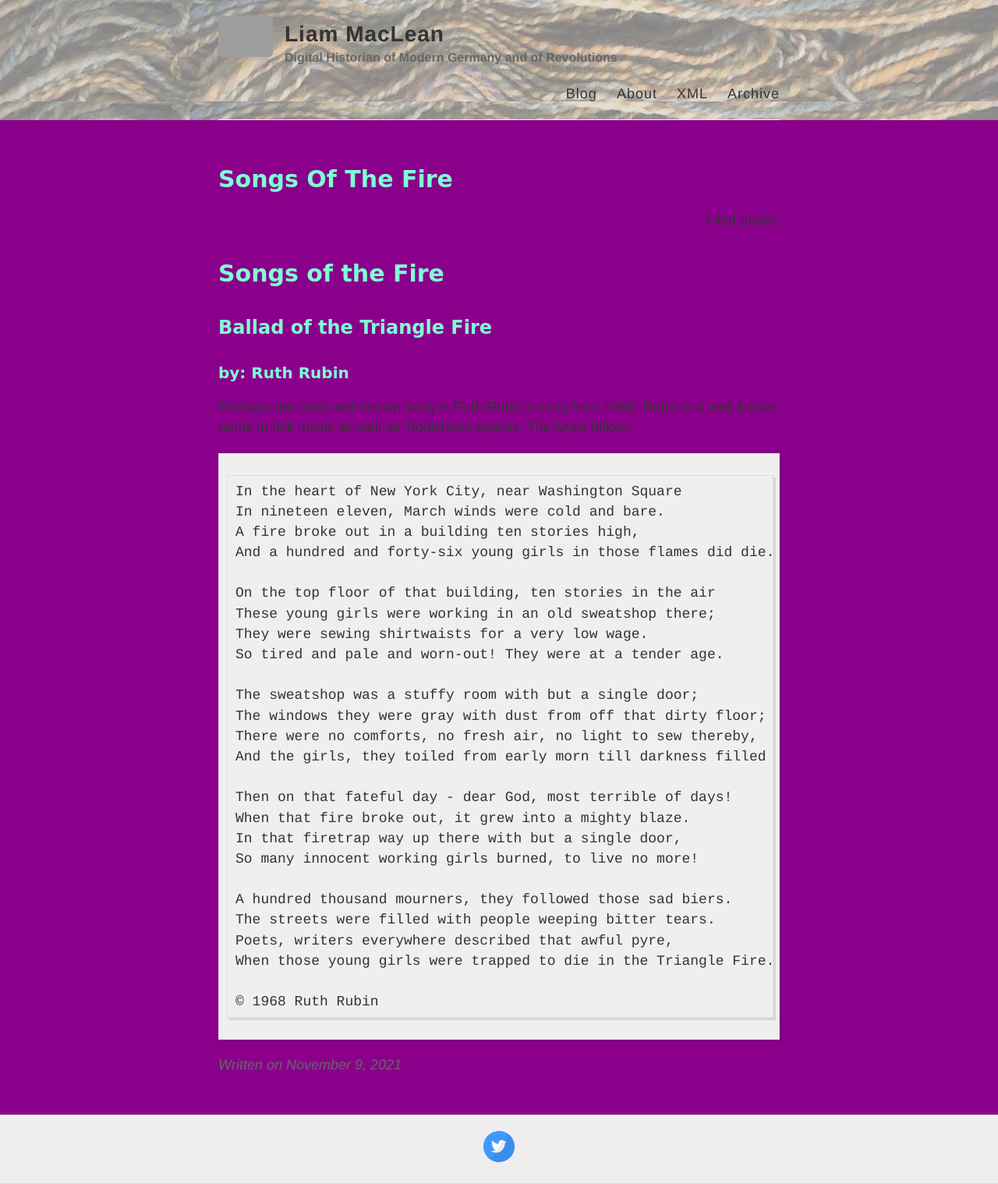
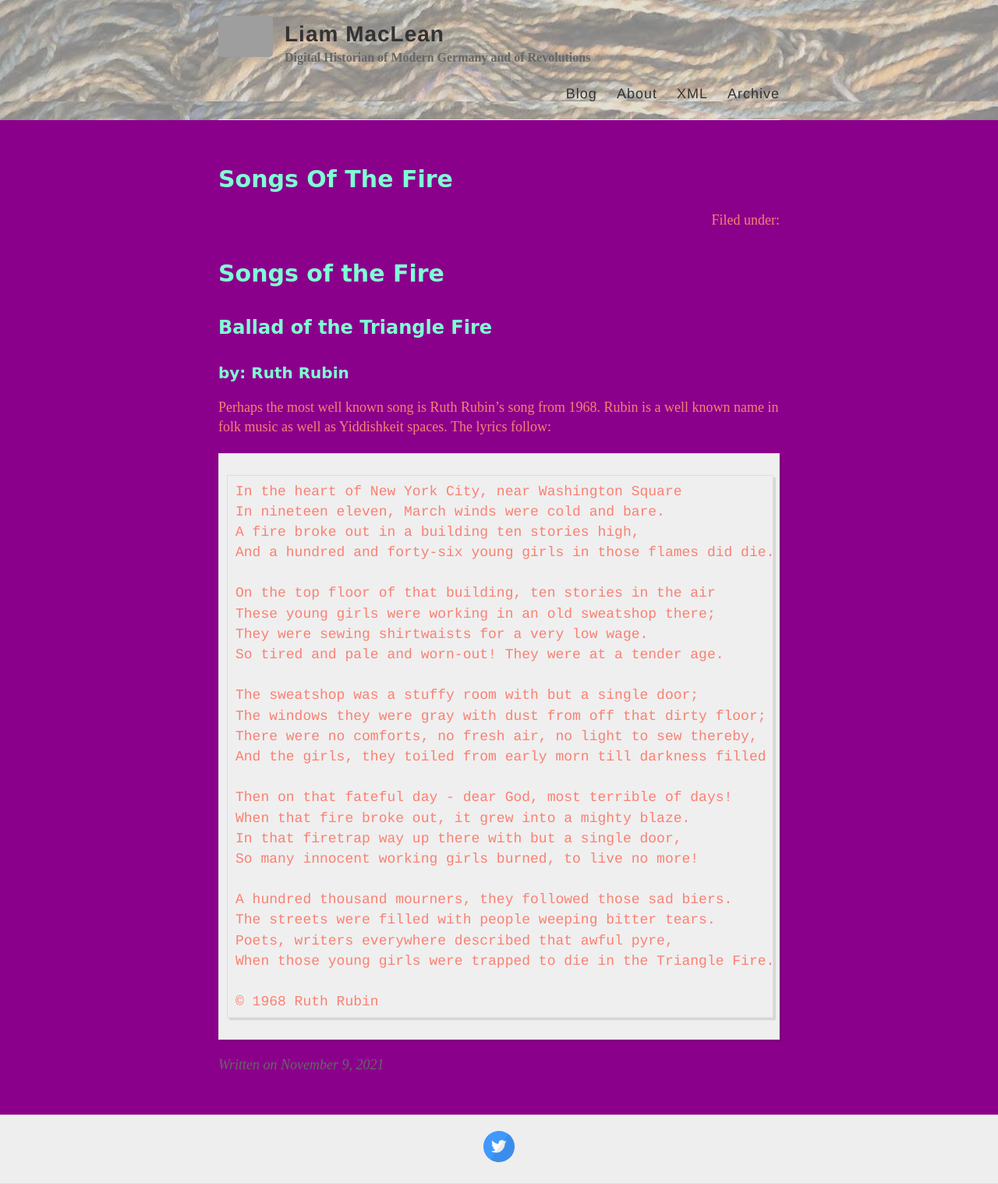
Before and after one commit to liammaclean/badsite, a Jekyll site: the page built from _posts/2021-11-09-Songs-of-The-Fire.md, in a window 1280 px wide. Shown: the whole page at 78% size. Built offline with Jekyll 4.4.1, drawn with Linux system fonts in a browser that asks for light colours; our own code applies the rules of GitHub Pages for plain Markdown files; grey boxes are pictures that could not be loaded.

Commit message:
Salmondings

```diff
--- a/_sass/_variables.scss
+++ b/_sass/_variables.scss
@@ -17,12 +17,14 @@ $darkMagenta: #8B008B;
 $grayBlue: #585c7a;
 $fuchsia: #e620c8;
 $limeGreen: #7FFFD4;
+$salmon: #fa8072;
 
 // Font stacks
 $helvetica: Helvetica, Arial, sans-serif;
 $helveticaNeue: "Helvetica Neue", Helvetica, Arial, sans-serif;
 $georgia: Georgia, serif;
-$comicSans: "Wingdings 3", "Comic Sans MS", "Comic Sans", cursive;
+$comicSans: "Comic Sans MS", "Comic Sans", cursive;
+$wingdings: "Wingdings 3", "Wingdings", Times New Roman, sans-serif;
 
 // Mobile breakpoints
 @mixin mobile {
--- a/style.scss
+++ b/style.scss
@@ -19,8 +19,8 @@ html {
 
 body {
 	background: $darkMagenta;
-  font: 18px/1.4 $helvetica;
-  color: $darkGray;
+  font: 18px/1.4 $wingdings;
+  color: $salmon;
 }
 
 .container {
```
